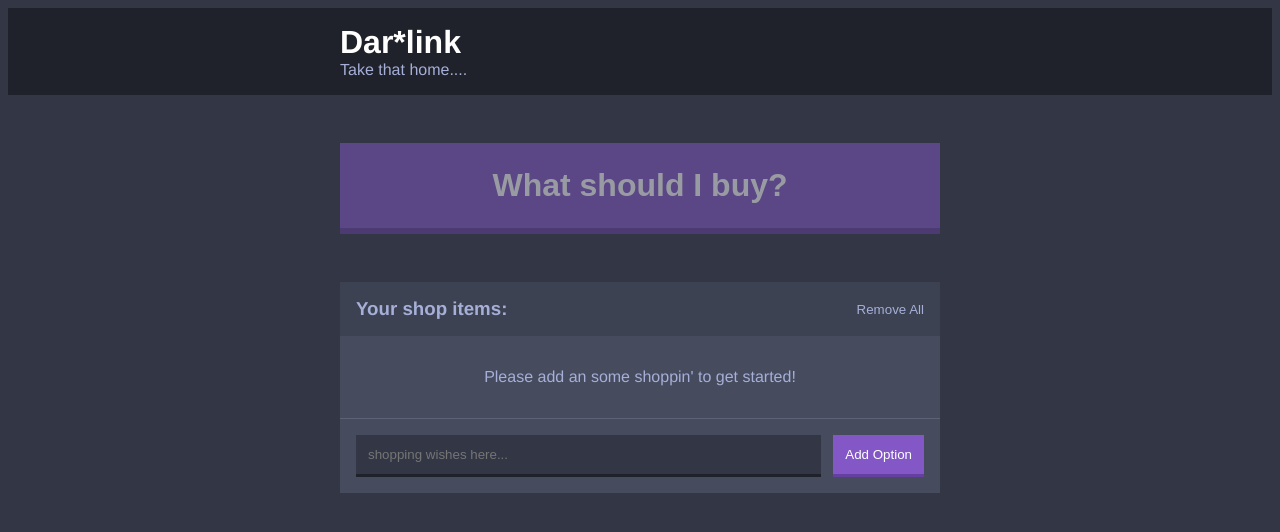
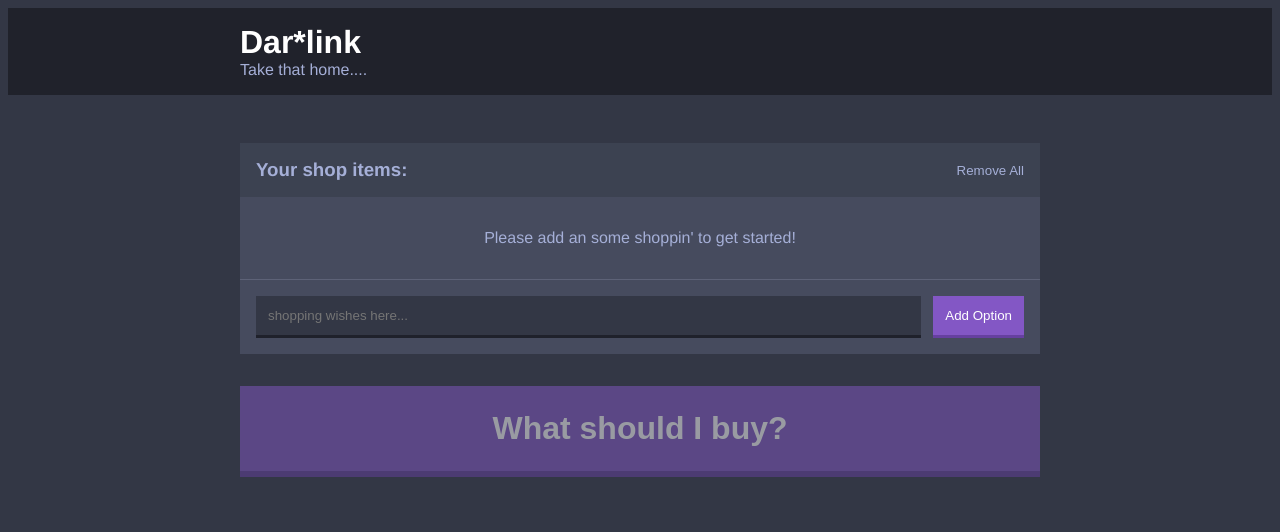
Before and after one commit to peterPalVanyo/shop, a React (Create React App) app: page / in a window 1280 px wide. Shown: the top 532 px of the page. Built offline with nearby package versions, Linux system fonts and the light colour scheme.

Commit message:
place the action button on the bottom

```diff
--- a/src/App.js
+++ b/src/App.js
@@ -1,5 +1,5 @@
 import React from 'react';
-import './App.css';
+// import './App.css';
 import AddOption from './components/AddOption';
 import Header from './components/Header';
 import Action from './components/Action';
@@ -64,10 +64,6 @@ class App extends React.Component {
         <div>
           <Header subtitle={subtitle} />
           <div className="container">
-            <Action
-                hasOptions={this.state.options.length > 0}
-                handlePick={this.handlePick}
-            />
             <div className="widget">
               <Options
                   options={this.state.options}
@@ -78,6 +74,10 @@ class App extends React.Component {
                   handleAddOption={this.handleAddOption}
               />
             </div>
+            <Action
+                hasOptions={this.state.options.length > 0}
+                handlePick={this.handlePick}
+            />
           </div>
         </div>
     );
--- a/src/components/AddOption.js
+++ b/src/components/AddOption.js
@@ -31,4 +31,5 @@ class AddOption extends React.Component {
         );
     }
 }
+
 export default AddOption;
--- a/src/components/Header.js
+++ b/src/components/Header.js
@@ -4,7 +4,7 @@ import '../styles/container.css';
 
 const Header = (props) => {
     return (
-        <div className="header">
+        <div  className="header">
             <div className="container">
                 <h1 className="header__title">{props.title}</h1>
                 {props.subtitle && <h2 className="header__subtitle">{props.subtitle}</h2>}
--- a/src/styles/container.css
+++ b/src/styles/container.css
@@ -1,5 +1,5 @@
 .container{
-    max-width: 60rem;
+    max-width: 80rem;
     margin: 0 auto;
     padding: 0 1.6rem;
 }
```
